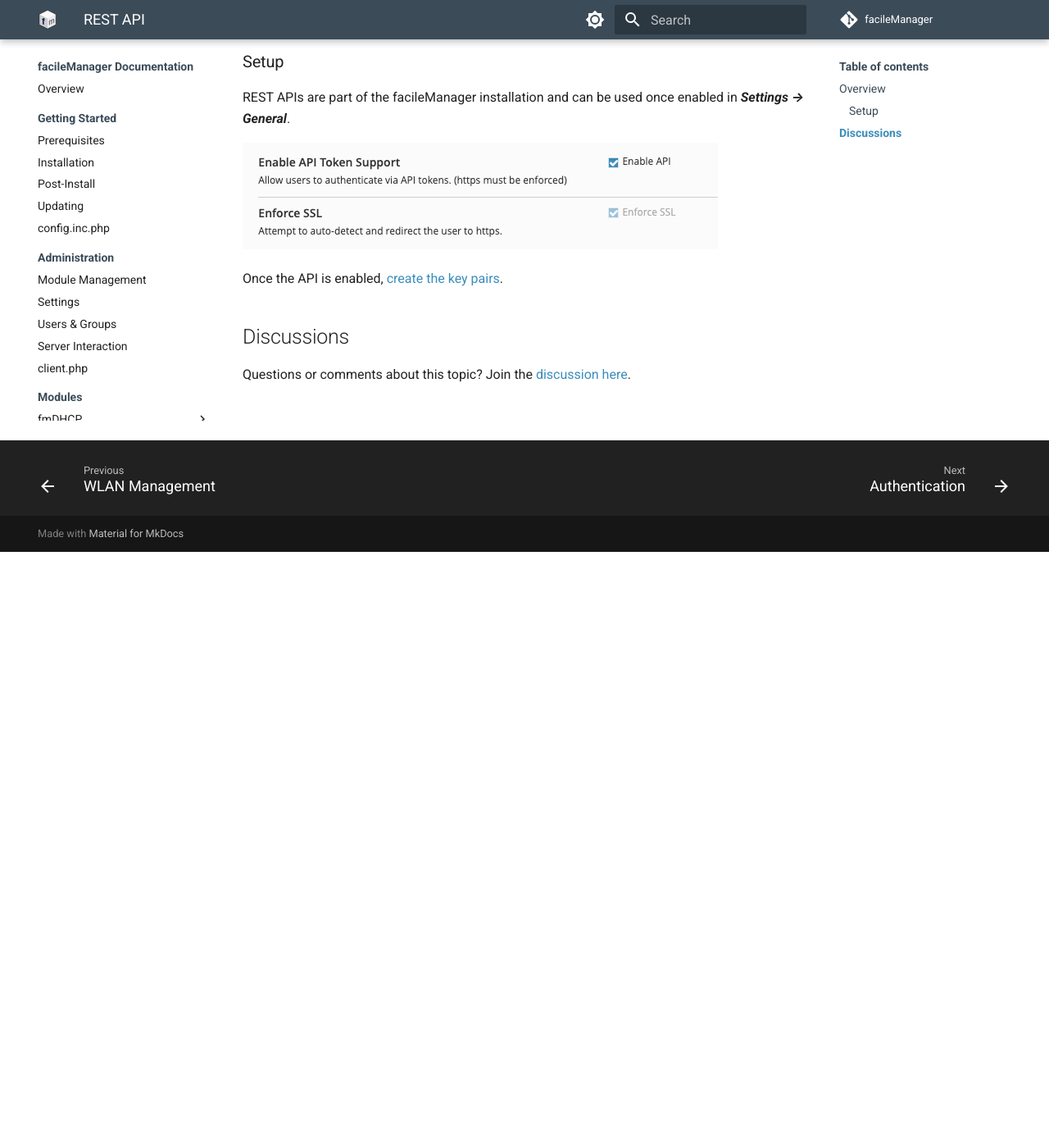
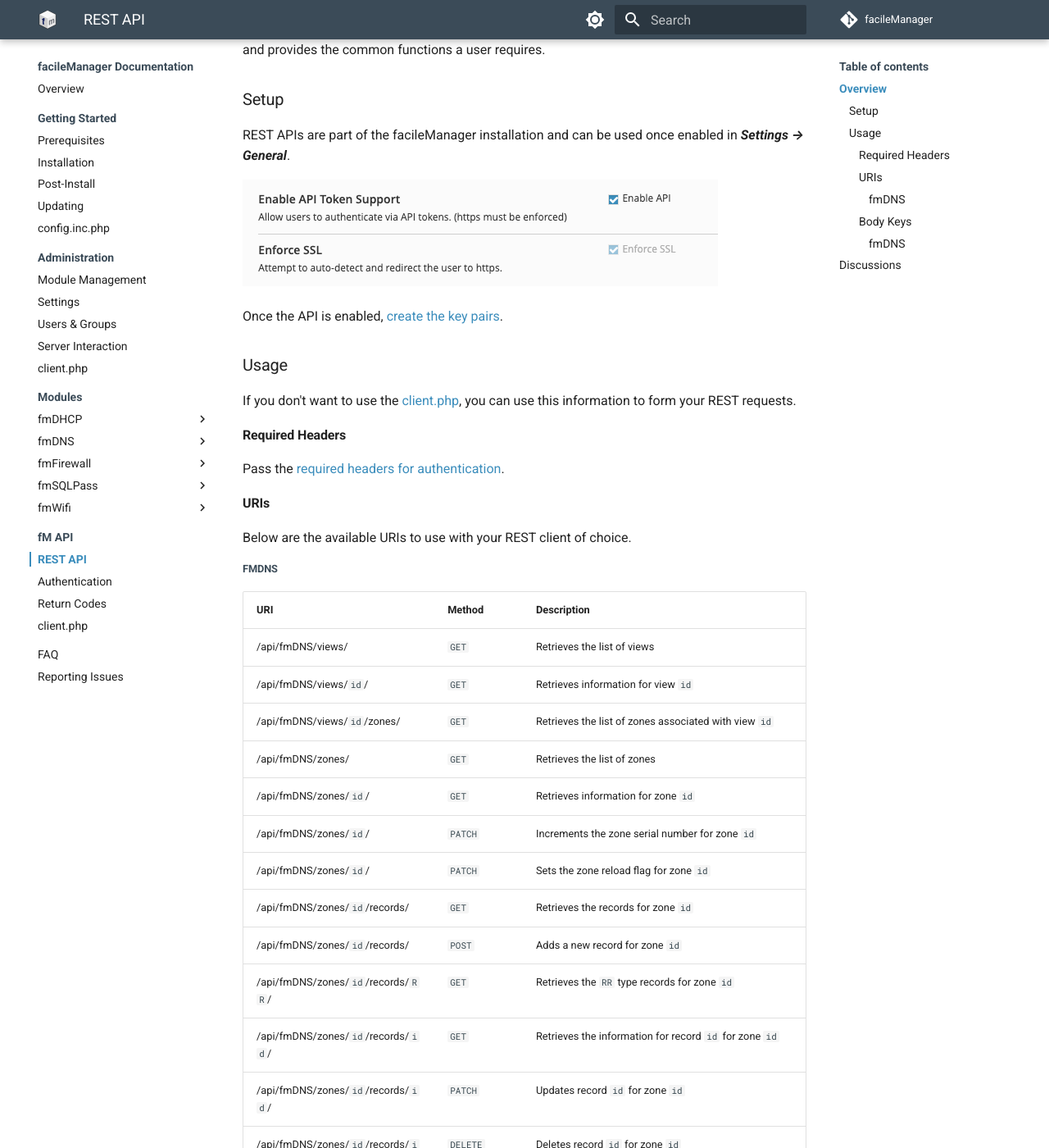
Before and after one commit to facileManager/facileManager-docs, an MkDocs documentation site: the page built from docs/api/index.md, in a window 1280 px wide and 1400 px high, scrolled down 727 px. Shown: the whole window at 82% size. Built offline with MkDocs 1.6.1 and Material for MkDocs 9.7.7, drawn with Linux system fonts in a browser that asks for light colours; comment, search, counter and statistics services are not loaded; some of the changed text lies outside the part shown.

Commit message:
Additional API docs
Providing available URIs, header keys, and body keys

```diff
--- a/docs/api/auth.md
+++ b/docs/api/auth.md
@@ -35,8 +35,13 @@
 Alternatively, you may add the `APIKEY` and `APISECRET` variables to another file and reference it in your API calls with `client.php apicreds=/path/to/file ...`.
 
 #### Other Client
-!!! warning "Documentation Missing"
-    To be written.
+You must pass these three keys in the headers of your request for authentication.
+
+| Key | Description | Example Value |
+|-----|-------------|---------|
+| AUTHKEY | Account | `default` |
+| X-API-KEY | API key for the user | `UH27EOM9EUELLUKRX0KDZEAWGN` |
+| X-API-SECRET | API secret for the user | `Lyznun1N4gQGILoHqweZLAhGyYrHCQQV7AuUN` |
 
 --8<--
 footer.md
--- a/docs/api/index.md
+++ b/docs/api/index.md
@@ -11,6 +11,7 @@
 
 | Method | Description |
 |--------|-------------|
+| `GET`  | Get resource information |
 | `POST` | Create new resources |
 | `PATCH` | Update existing resources |
 | `DELETE` | Delete existing resources |
@@ -24,6 +25,48 @@
 
 Once the API is enabled, [create the key pairs](./auth.md).
 
+### Usage
+If you don't want to use the [client.php](client.php.md), you can use this information to form your REST requests.
+
+#### Required Headers
+Pass the [required headers for authentication](./auth.md#other-client).
+
+#### URIs
+Below are the available URIs to use with your REST client of choice.
+
+##### fmDNS
+| URI | Method | Description |
+|-----|--------|-------------|
+| /api/fmDNS/views/ | `GET` | Retrieves the list of views |
+| /api/fmDNS/views/`id`/ | `GET` | Retrieves information for view `id` |
+| /api/fmDNS/views/`id`/zones/ | `GET` | Retrieves the list of zones associated with view `id` |
+| /api/fmDNS/zones/ | `GET` | Retrieves the list of zones |
+| /api/fmDNS/zones/`id`/ | `GET` | Retrieves information for zone `id` |
+| /api/fmDNS/zones/`id`/ | `PATCH` | Increments the zone serial number for zone `id` |
+| /api/fmDNS/zones/`id`/ | `PATCH` | Sets the zone reload flag for zone `id` |
+| /api/fmDNS/zones/`id`/records/ | `GET` | Retrieves the records for zone `id` |
+| /api/fmDNS/zones/`id`/records/ | `POST` | Adds a new record for zone `id` |
+| /api/fmDNS/zones/`id`/records/`RR`/ | `GET` | Retrieves the `RR` type records for zone `id` |
+| /api/fmDNS/zones/`id`/records/`id`/ | `GET` | Retrieves the information for record `id` for zone `id` |
+| /api/fmDNS/zones/`id`/records/`id`/ | `PATCH` | Updates record `id` for zone `id` |
+| /api/fmDNS/zones/`id`/records/`id`/ | `DELETE` | Deletes record `id` for zone `id` |
+| /api/fmDNS/zones/`id`/records/`id`/ | `PATCH`/`POST` | Sets the automatically linked PTR for record `id` for zone `id` |
+
+#### Body Keys
+Below are the available keys to use in the body of your REST request for `POST` and `PATCH` methods.
+
+##### fmDNS
+| Key | Description |
+|-----|-------------|
+| record_name | The record name |
+| record_ttl | The record TTL |
+| record_type | The record type (`A`, `CNAME`, etc.) |
+| record_value | The record value |
+| record_comment | The record comment |
+| setPTR | Whether to set the automatic PTR (`yes` or `no`) |
+| reload | Whether to reload the zone (`yes` or `no`) |
+| soa-only | Whether to update the SOA serial number only (`yes` or `no`) |
+
 --8<--
 footer.md
 --8<--
```
